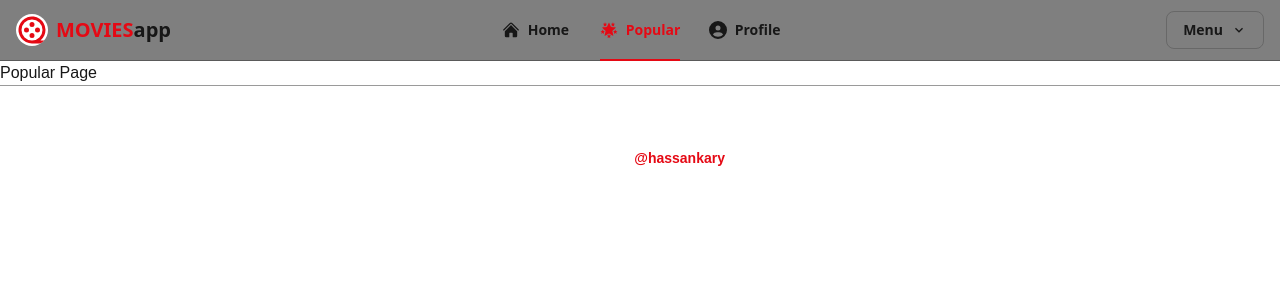
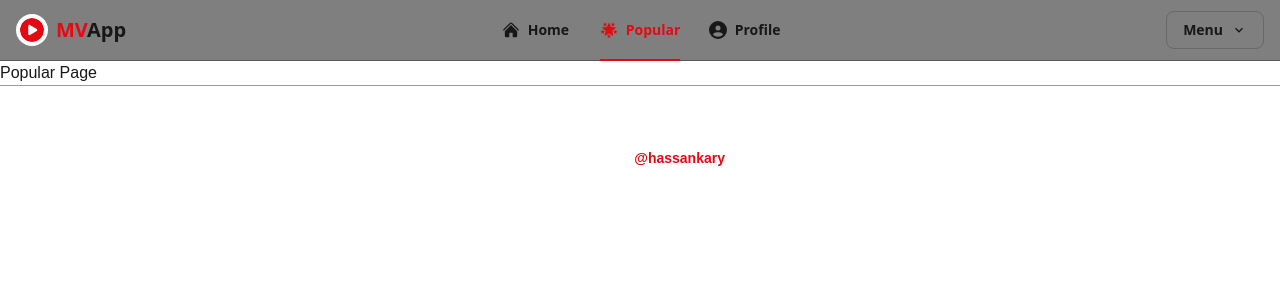
Before and after one commit to hassankary/movies-app, a Next.js app: page /popular in a window 1280 px wide. Shown: the top 300 px of the page. Built offline with nearby package versions, Linux system fonts and the light colour scheme; what tailwindcss-animated would draw is missing.

Commit message:
update: Navbar logo

```diff
--- a/src/app/components/Navbar.tsx
+++ b/src/app/components/Navbar.tsx
@@ -5,10 +5,11 @@ import { usePathname } from "next/navigation";
 import { Menu, MenuButton, MenuItem, MenuItems } from "@headlessui/react";
 import { IoCloseSharp } from "react-icons/io5";
 import { MdKeyboardArrowDown } from "react-icons/md";
-import { PiFilmReelBold } from "react-icons/pi";
 import { FaCircleUser } from "react-icons/fa6";
 import { GiStarFormation } from "react-icons/gi";
 import { HiHome } from "react-icons/hi2";
+import { FaCirclePlay } from "react-icons/fa6";
+
 
 const navbarMenu = [
   {
@@ -37,9 +38,9 @@ export default function Navbar() {
         <div className="flex lg:grid lg:grid-cols-3 h-[60px] items-center">
           <div className="flex">
             <Link href={"/"} className="flex items-center justify-center gap-2">
-              <PiFilmReelBold className="h-8 w-8 text-[#E50914] bg-white rounded-full" />
+              <FaCirclePlay className="h-8 w-8 p-1 text-[#E50914] bg-white rounded-full" />
               <span className=" font-extrabold text-xl">
-                <span className="text-[#E50914]">MOVIES</span>app
+                <span className="text-[#E50914]">MV</span>App
               </span>
             </Link>
           </div>
```
